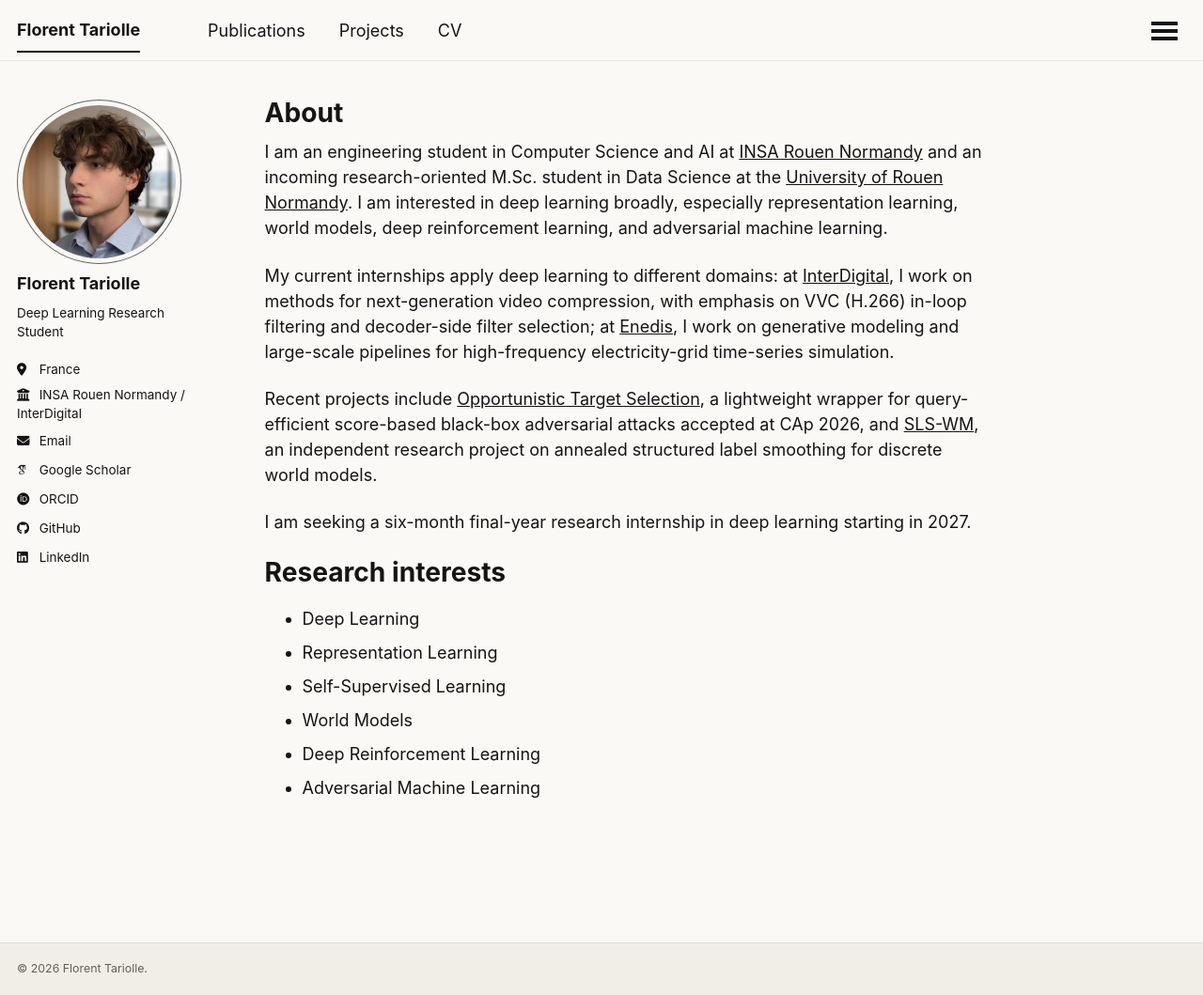
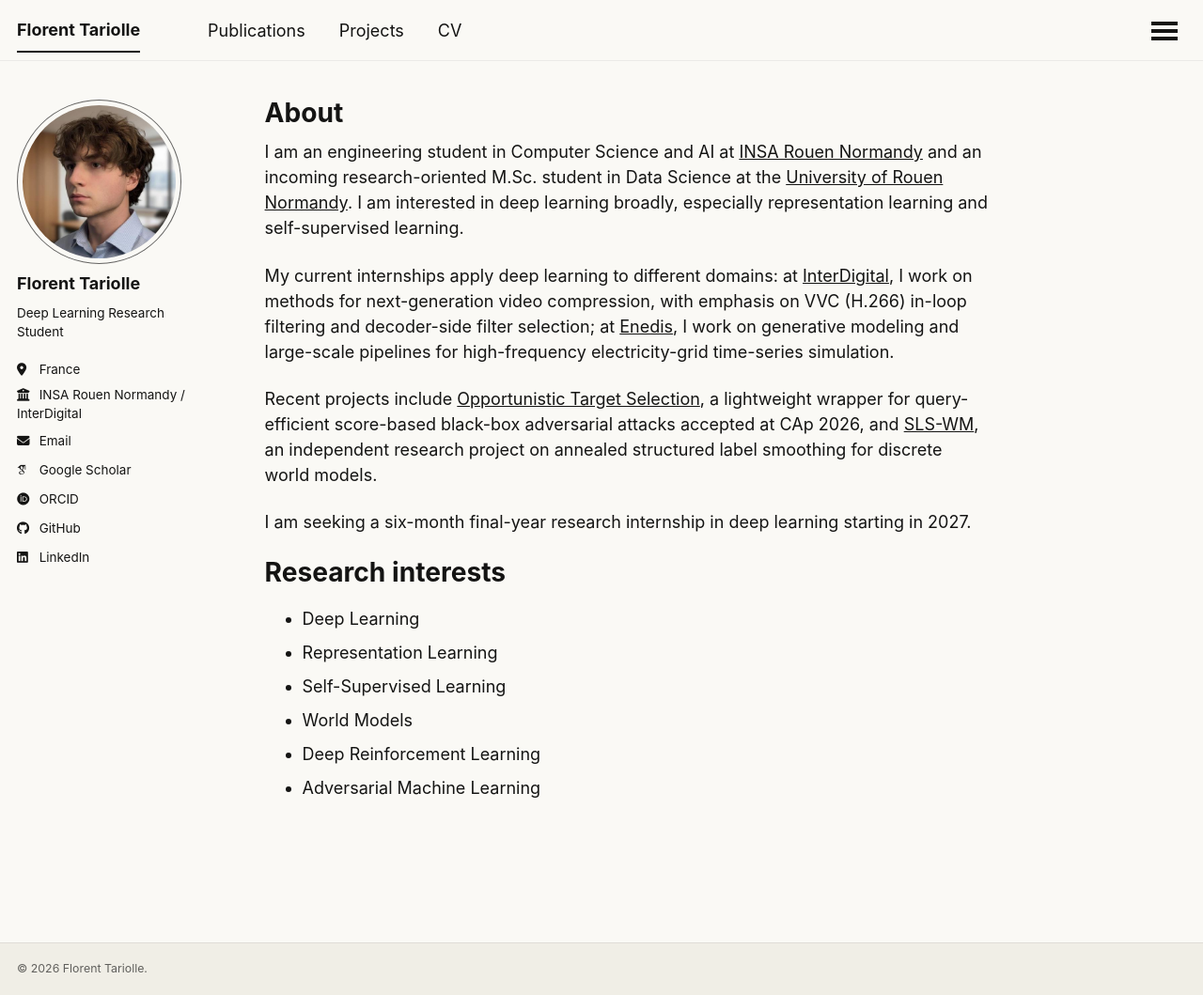
Before and after one commit to Tariolle/Tariolle.github.io, a Jekyll site: the page built from _pages/about.md, in a window 1280 px wide and 1059 px high. Shown: the whole window at 94% size. Built offline with Jekyll 4.4.1, drawn with Linux system fonts in a browser that asks for light colours; some web fonts are replaced; a script that is not in the unit is left out.

Commit message:
docs: narrow research interest summary

```diff
--- a/_pages/about.md
+++ b/_pages/about.md
@@ -7,7 +7,7 @@ redirect_from:
   - /about.html
 ---
 
-I am an engineering student in Computer Science and AI at [INSA Rouen Normandy](https://www.insa-rouen.fr/) and an incoming research-oriented M.Sc. student in Data Science at the [University of Rouen Normandy](https://mastersd.univ-rouen.fr/home.php). I am interested in deep learning broadly, especially representation learning, world models, deep reinforcement learning, and adversarial machine learning.
+I am an engineering student in Computer Science and AI at [INSA Rouen Normandy](https://www.insa-rouen.fr/) and an incoming research-oriented M.Sc. student in Data Science at the [University of Rouen Normandy](https://mastersd.univ-rouen.fr/home.php). I am interested in deep learning broadly, especially representation learning and self-supervised learning.
 
 My current internships apply deep learning to different domains: at [InterDigital](https://www.interdigital.com/video-lab/video-codec-research), I work on methods for next-generation video compression, with emphasis on VVC (H.266) in-loop filtering and decoder-side filter selection; at [Enedis](https://www.enedis.fr/), I work on generative modeling and large-scale pipelines for high-frequency electricity-grid time-series simulation.
 
```
